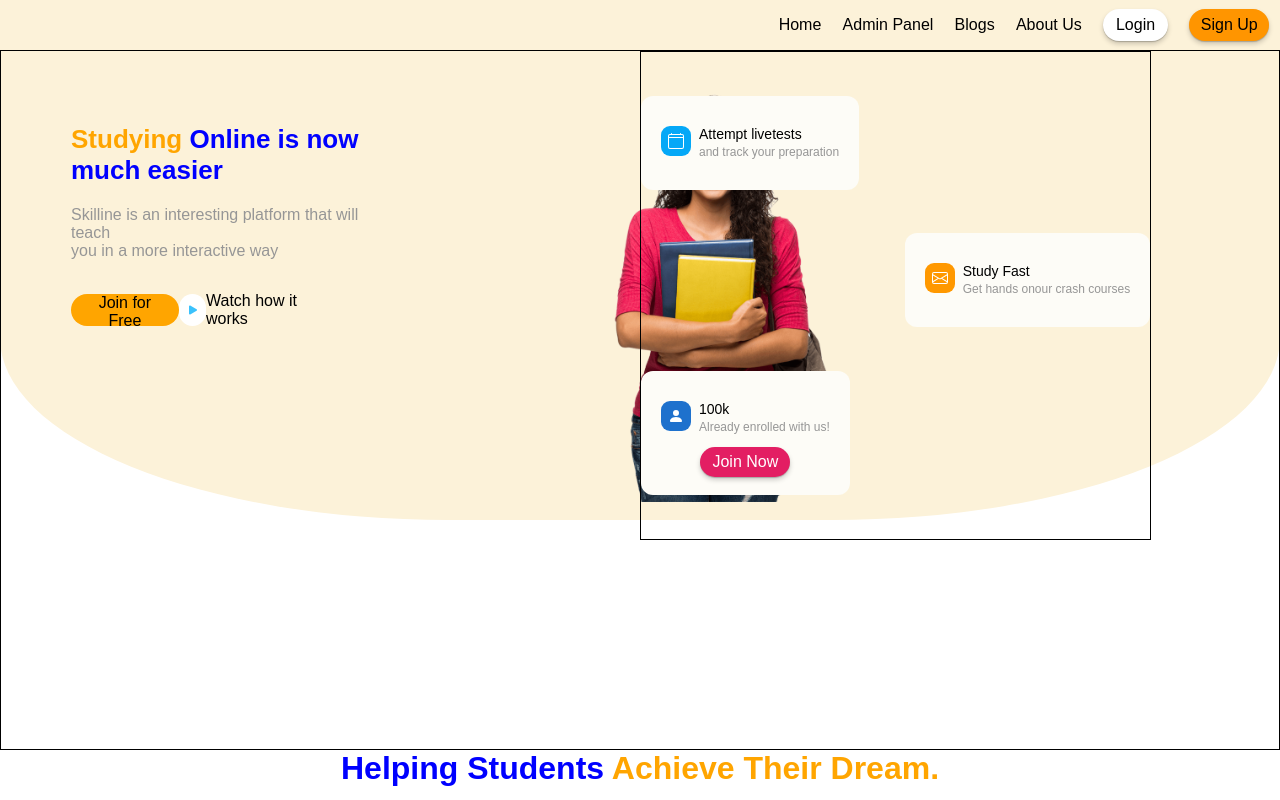
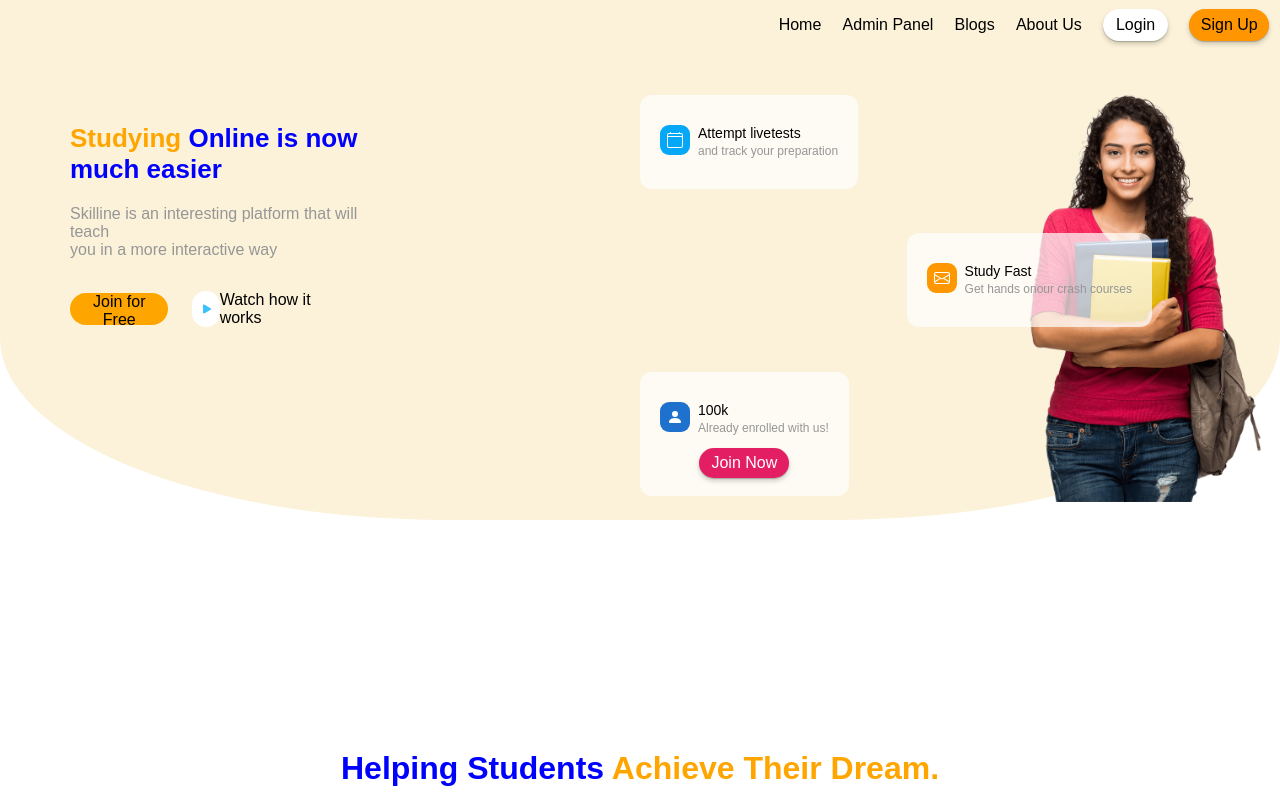
Before and after one commit to shrutikmali/internshala-assignment, a React (Create React App) app: page / in a window 1280 px wide. Shown: the top 800 px of the page. Built offline with nearby package versions, Linux system fonts and the light colour scheme.

Commit message:
Minor fixes

```diff
--- a/src/App.js
+++ b/src/App.js
@@ -9,7 +9,7 @@
   return (
     <>
       <div className='background'>
-        <img src={Student} width={300} className='bgImage'/>
+        <img src={Student} className='bgImage'/>
       </div>
       <NavBar />
       <Section />
--- a/src/Footer/Card/card.css
+++ b/src/Footer/Card/card.css
@@ -1,7 +1,4 @@
 .cardContainer {
-  /* display: flex;
-  flex-direction: column;
-  align-items: center; */
   width: 250px;
   height: 170px;
   background-color: white;
--- a/src/Section/FloatingTile/floatingTile.css
+++ b/src/Section/FloatingTile/floatingTile.css
@@ -1,7 +1,7 @@
 .floatingTile {
   width:fit-content;
   height: fit-content;
-  background-color: rgb(253, 252, 247);
+  background-color: #ffffffb4;
   border-radius: 12px;
   display: flex;
   flex-direction: column;
--- a/src/Section/section.css
+++ b/src/Section/section.css
@@ -4,18 +4,15 @@
   display: flex;
   flex-direction: row;
   justify-content: space-between;
-  border: 1px solid black;
 }
 
 .sectionLeft {
   height: 50%;
   width: 30%;
-  /* border: 1px solid red; */
   display: flex;
   flex-direction: column;
   justify-content: center;
   padding-left: 70px;
-  /* align-items: center; */
 }
 
 .sectionLeftHeader > p {
@@ -42,7 +39,6 @@
   margin-top: 32px;
   display: flex;
   width: 80%;
-  /* border: 1px solid black; */
   justify-content: space-between;
   align-items: center;
 }
@@ -58,14 +54,16 @@
 }
 
 .sectionLeftFooterPlayBtn {
-  width: 32px;
-  height: 32px;
-  border-radius: 16px;
+  width: 36px;
+  height: 36px;
+  border-radius: 18px;
   background-color: white;
   display: flex;
   align-items: center;
   justify-content: center;
   padding-left: 2px;
+  cursor: pointer;
+  margin-left: 24px;
 }
 
 .sectionRight {
@@ -75,7 +73,5 @@
   display: flex;
   flex-direction: column;
   justify-content: space-evenly;
-  border: 1px solid black;
-  /* padding-right: 240px; */
   align-items: space;
 }
--- a/src/index.css
+++ b/src/index.css
@@ -15,7 +15,8 @@
 }
 
 .bgImage {
-  position: absolute;
-  right: 405px;
+  width: 300px;
+  position: relative;
+  left: 990px;
   top: 70px;
 }
```
